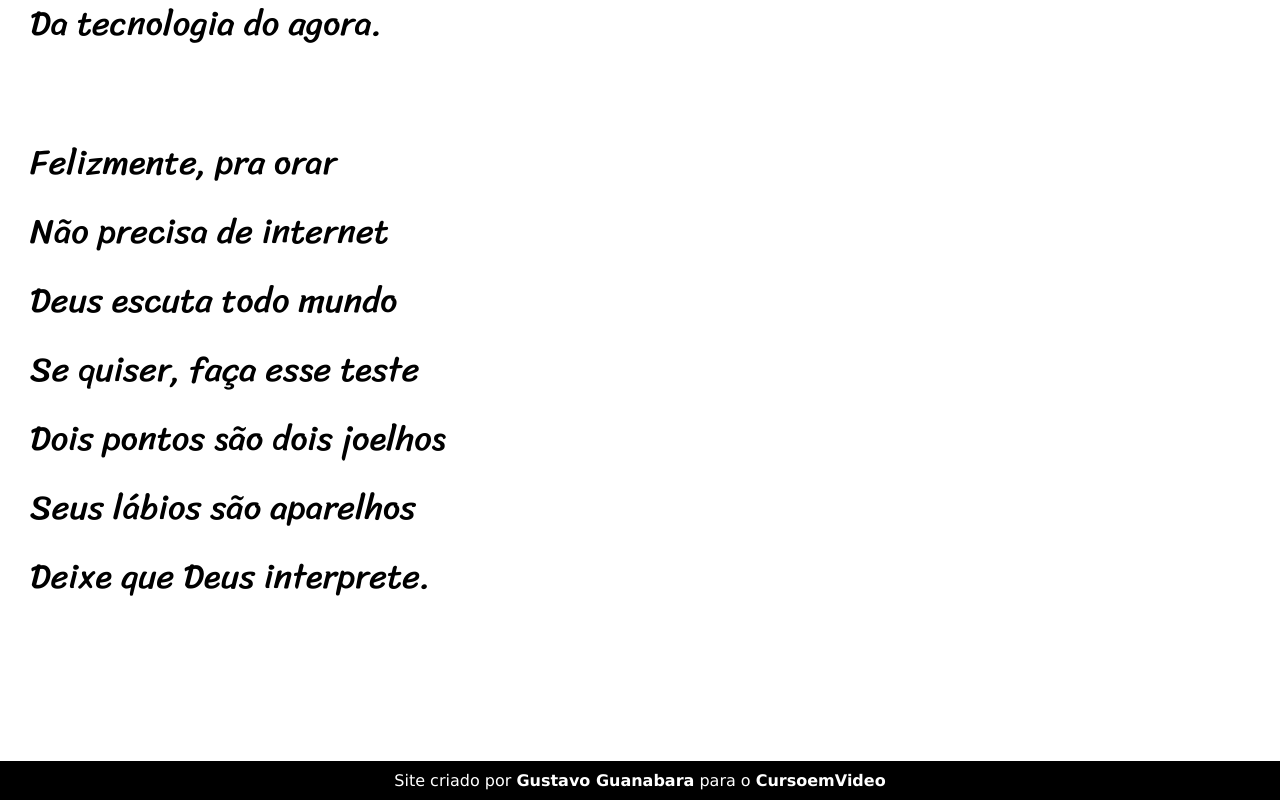
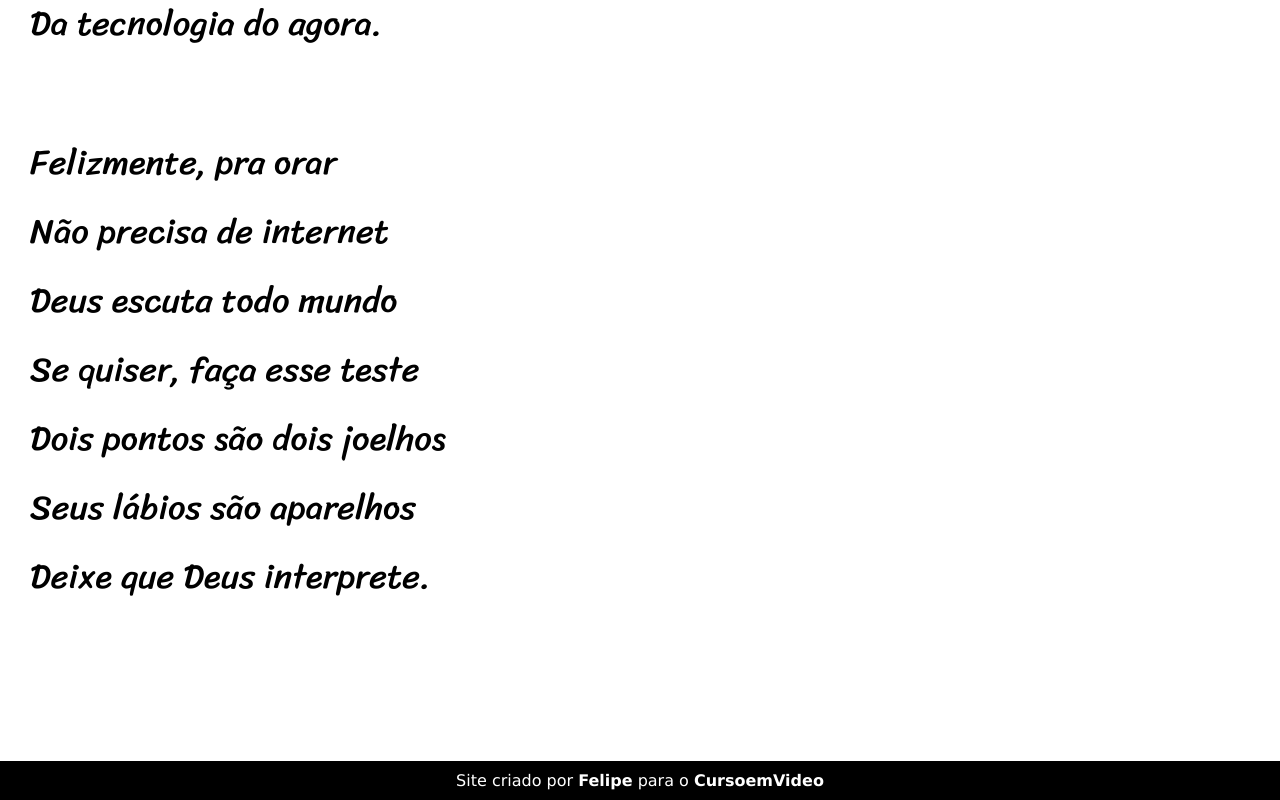
Before and after one commit to FelipeSDS23/Projeto-cordel, a plain HTML site: page index.html in a window 1280 px wide. Shown: the part 3995-4795 px from the top of the page. Drawn offline with Linux system fonts and the light colour scheme.

Commit message:
Readme atualizado

```diff
--- a/index.html
+++ b/index.html
@@ -96,7 +96,7 @@
     </section>
 
     <footer>
-        <p>Site criado por <a href="https://gustavoguanabara.github.io/" target="_blank">Gustavo Guanabara</a> para o <a href="https://www.cursoemvideo.com" target="_blank">CursoemVideo</a></p>
+        <p>Site criado por <a href="https://github.com/FelipeSDS23" target="_blank">Felipe</a> para o <a href="https://www.cursoemvideo.com" target="_blank">CursoemVideo</a></p>
     </footer>
 </body>
 </html>
```
